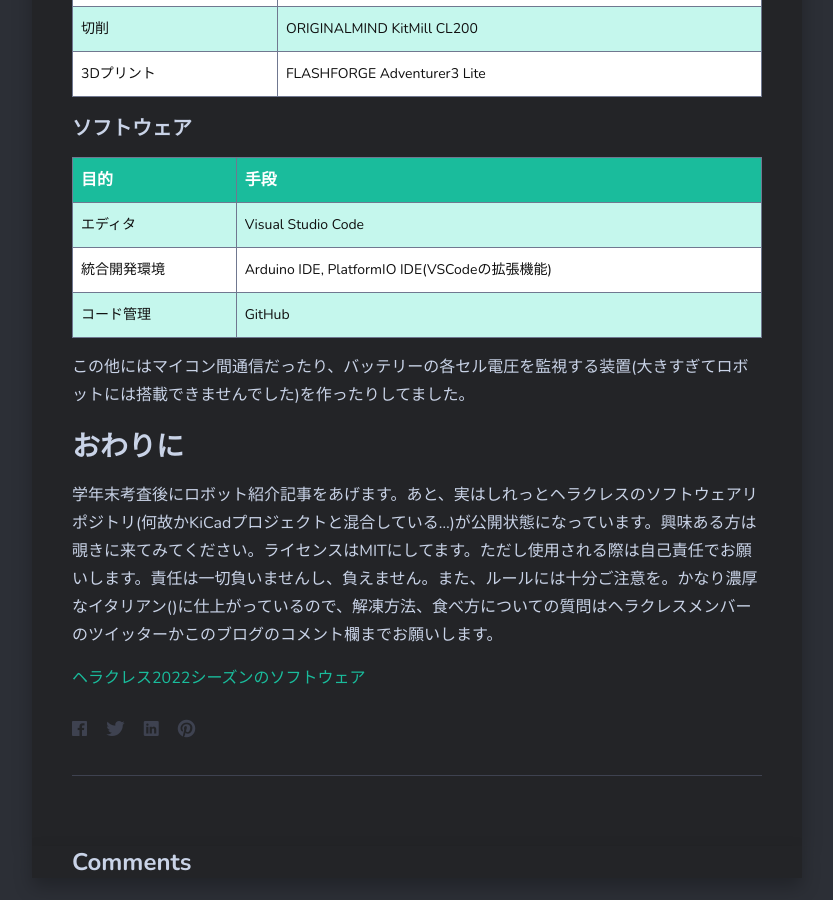
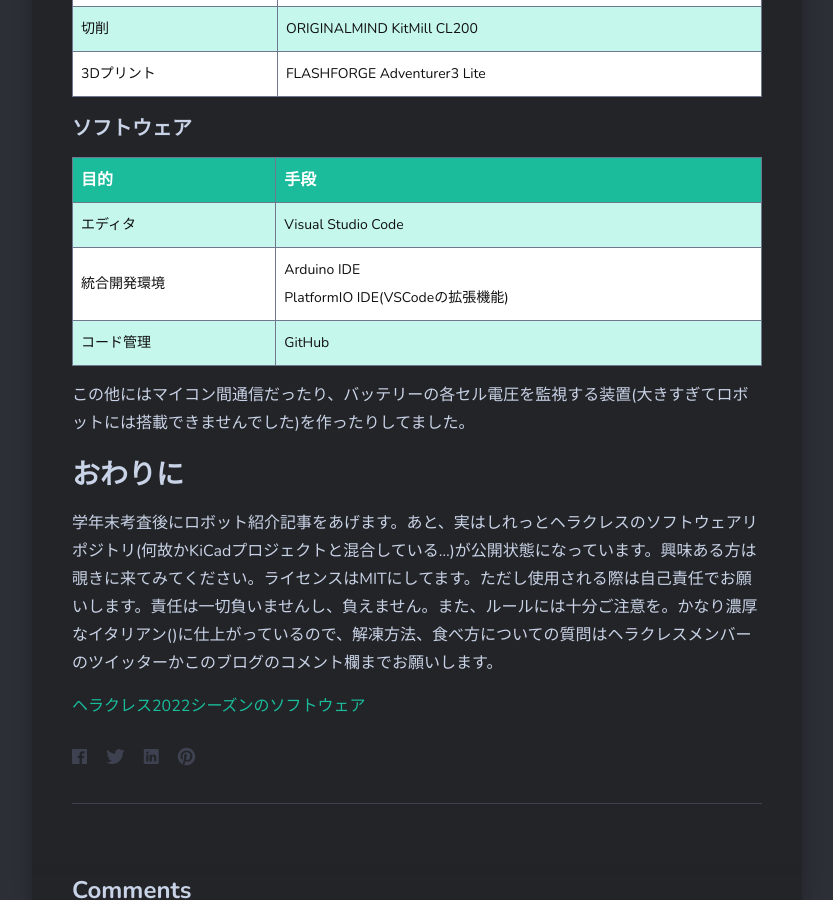
Before and after one commit to RP-800/rcj, a Jekyll site: the page built from _posts/2022-01-30-post.markdown, in a window 1280 px wide and 900 px high, scrolled down 2003 px. Shown: the whole window, without its empty margins (23-856 px from the left). Built offline with Jekyll 4.4.1, drawn with Linux system fonts in a browser that asks for light colours; nearby versions of some CDN libraries; comment, search, counter and statistics services are not loaded.

Commit message:
表の表示を変更

```diff
--- a/_posts/2022-01-30-post.markdown
+++ b/_posts/2022-01-30-post.markdown
@@ -47,7 +47,7 @@ RCAPが終わったあとこのブログを開設し、モチベーションが
 | 目的 | 手段 |
 | ---- | ---- |
 | エディタ | Visual Studio Code |
-| 統合開発環境 | Arduino IDE, PlatformIO IDE(VSCodeの拡張機能) |
+| 統合開発環境 | Arduino IDE<br>PlatformIO IDE(VSCodeの拡張機能) |
 | コード管理 | GitHub |
 
 この他にはマイコン間通信だったり、バッテリーの各セル電圧を監視する装置(大きすぎてロボットには搭載できませんでした)を作ったりしてました。
```
